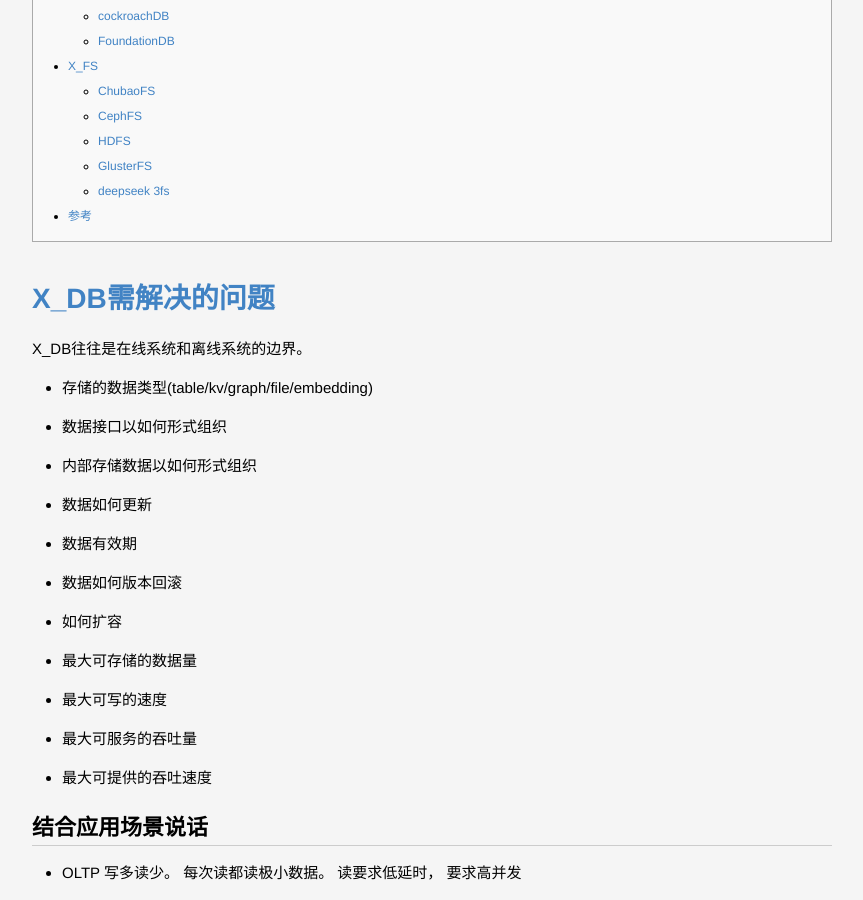
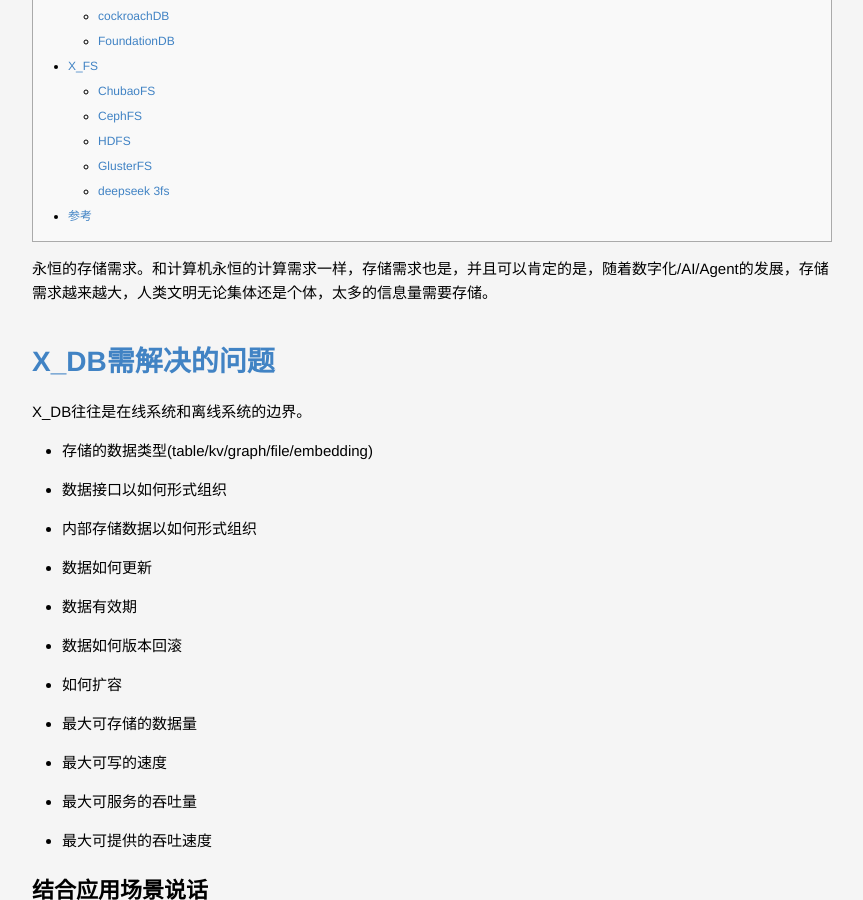
Before and after one commit to lucky521/blog, a Jekyll site: the page built from _posts/tech/2020-06-01-x-db.markdown, in a window 1280 px wide and 900 px high, scrolled down 1649 px. Shown: the whole window, without its empty margins (208-1071 px from the left). Built offline with Jekyll 4.4.1, drawn with Linux system fonts in a browser that asks for light colours.

Commit message:
updateblog

```diff
--- a/_posts/ml/2023-02-04-LLM.markdown
+++ b/_posts/ml/2023-02-04-LLM.markdown
@@ -631,6 +631,8 @@
 ## Agent Skills
 
 
+## Harness Engineering
+
 
 
 
--- a/_posts/tech/2020-06-01-x-db.markdown
+++ b/_posts/tech/2020-06-01-x-db.markdown
@@ -3,6 +3,9 @@
 categories: [Tech]
 layout: post
 ---
+
+永恒的存储需求。和计算机永恒的计算需求一样，存储需求也是，并且可以肯定的是，随着数字化/AI/Agent的发展，存储需求越来越大，人类文明无论集体还是个体，太多的信息量需要存储。
+
 
 # X_DB需解决的问题
 
```
